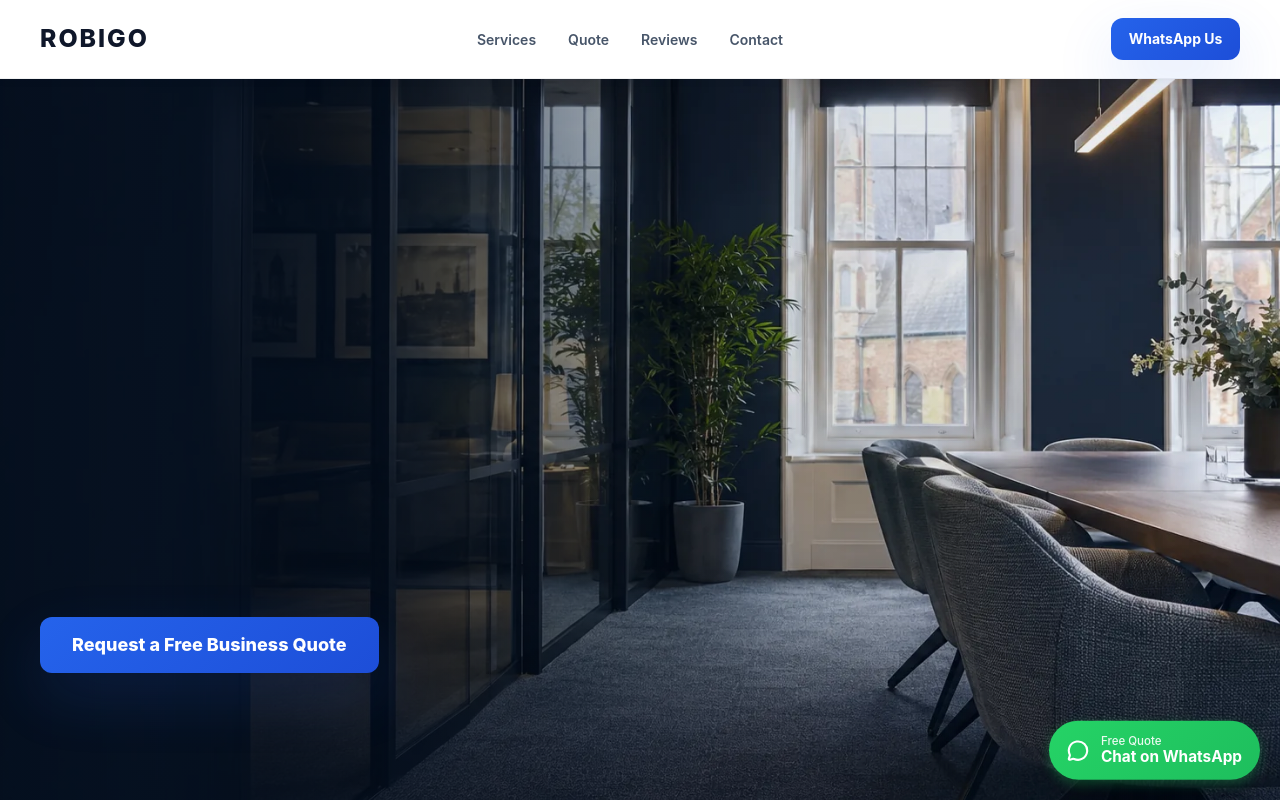
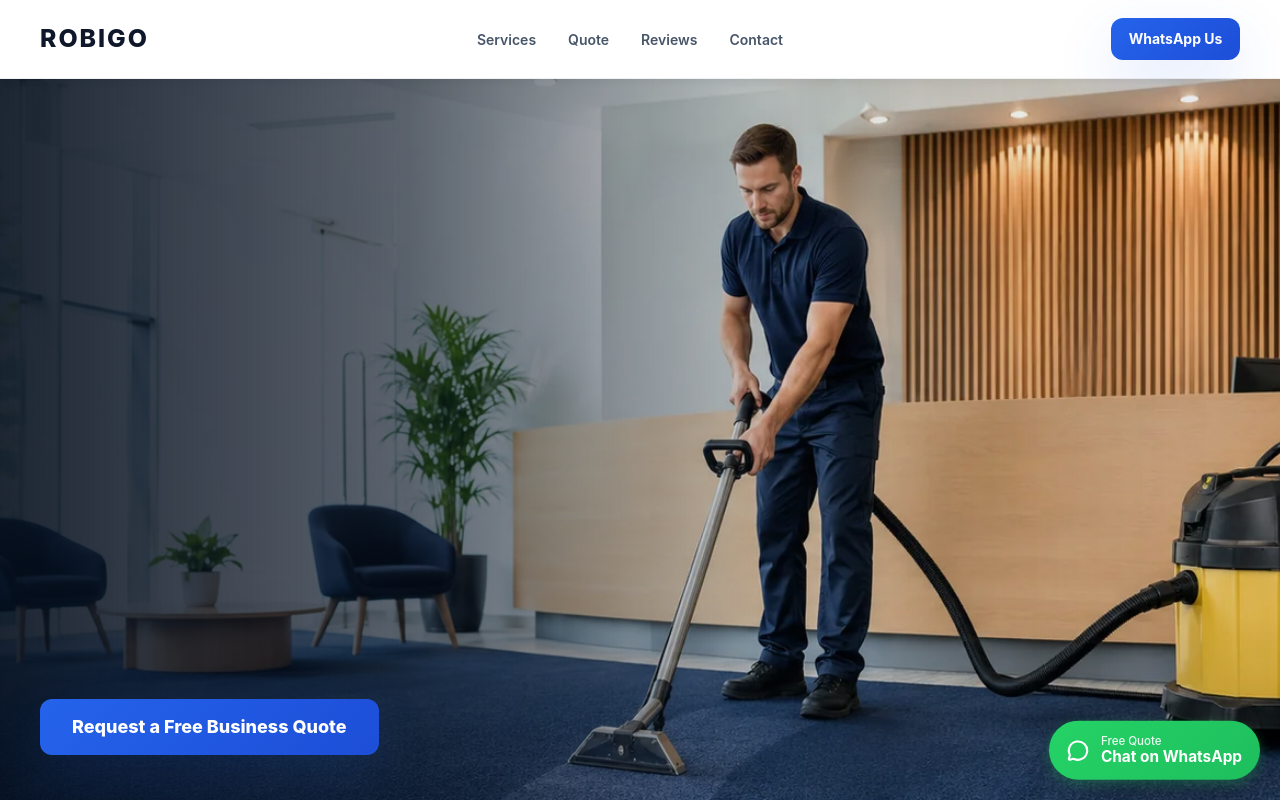
Before and after one commit to Robigo1977/ROBIGO-V5, a React (Vite) app: page /commercial-cleaning-winchester in a window 1280 px wide. Shown: the top 800 px of the page. Built offline with nearby package versions, Linux system fonts and the light colour scheme.

Commit message:
Add advertising hero and premium ROBIGO wordmark

```diff
--- a/src/pages/CommercialCleaningWinchester.module.css
+++ b/src/pages/CommercialCleaningWinchester.module.css
@@ -35,6 +35,26 @@
 
 .heroContent {
   max-width: 43rem;
+}
+
+.heroBrand {
+  margin: 0 0 0.65rem;
+  color: #fff;
+  font-size: clamp(2rem, 5vw, 3.6rem);
+  font-weight: 900;
+  letter-spacing: 0.18em;
+  line-height: 1;
+  text-shadow: 0 4px 22px rgba(0, 0, 0, 0.32);
+}
+
+.heroBrand::after {
+  display: block;
+  width: 4.2rem;
+  height: 0.22rem;
+  margin-top: 0.65rem;
+  border-radius: 999px;
+  background: linear-gradient(90deg, #38bdf8, #fff);
+  content: "";
 }
 
 .eyebrow,
--- a/src/pages/CommercialCleaningWinchester.tsx
+++ b/src/pages/CommercialCleaningWinchester.tsx
@@ -93,6 +93,7 @@ export default function CommercialCleaningWinchester() {
         <div className={styles.heroShade} />
         <Container>
           <div className={styles.heroContent}>
+            <p className={styles.heroBrand}>ROBIGO</p>
             <p className={styles.eyebrow}>
               COMMERCIAL CLEANING FOR WINCHESTER BUSINESSES
             </p>
```
Also changed, not shown: public/images/commercial/commercial-office-hero.webp.
